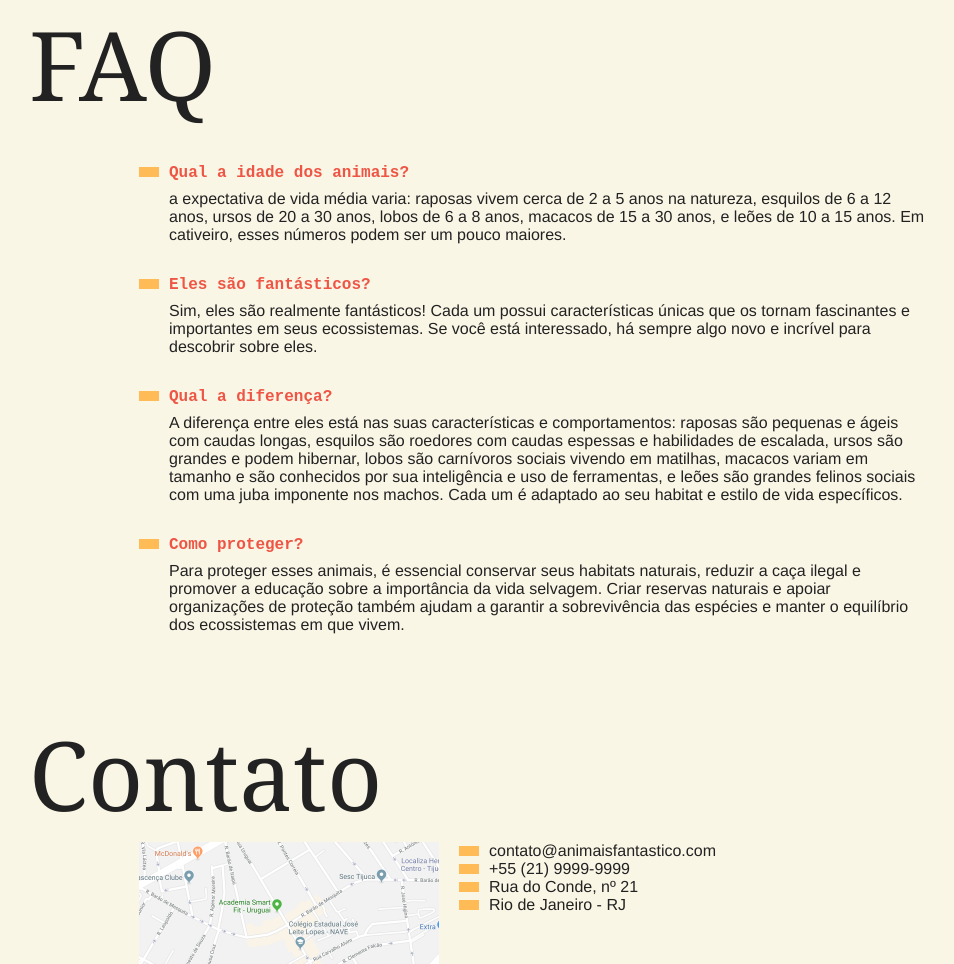
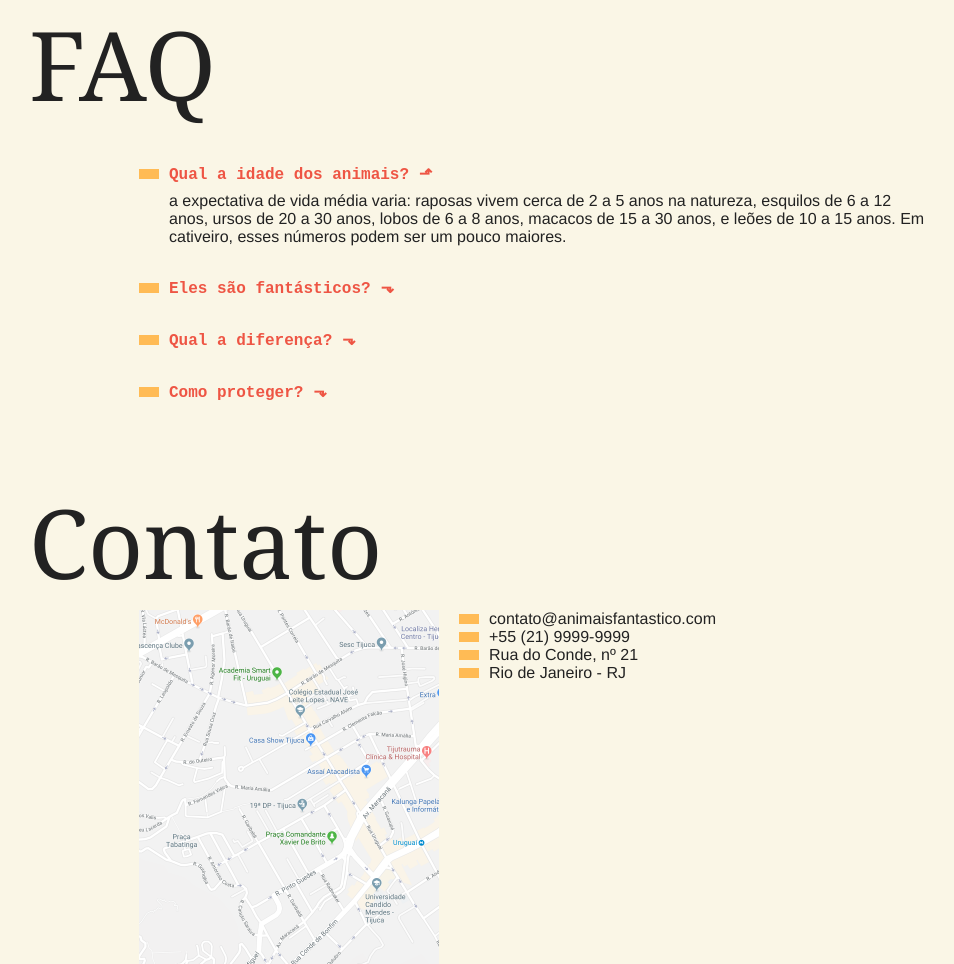
Before and after one commit to Egnaldo-Viana/animais, a plain HTML site: page index.html in a window 1280 px wide. Shown: the part 780-1744 px from the top of the page, without its empty margins (161-1115 px from the left). Drawn offline with Linux system fonts and the light colour scheme.

Commit message:
Accordion List

```diff
--- a/css/style.css
+++ b/css/style.css
@@ -242,3 +242,32 @@ body {
     transform: translate3d(0, 0, 0);
   }
 }
+
+.js-accordion dd {
+  display: none;
+}
+
+.js-accordion dt::after {
+  content: "⬎";
+  margin-left: 10px;
+}
+
+.js-accordion dt.ativo::after {
+  content: "⬏";
+}
+
+.js-accordion dd.ativo {
+  display: block;
+  animation: slideDown 1s forwards;
+}
+
+@keyframes slideDown {
+  from {
+    opacity: 0;
+    max-height: 0;
+  }
+  to {
+    max-height: 200px;
+    opacity: 1;
+  }
+}
--- a/index.html
+++ b/index.html
@@ -96,7 +96,7 @@
 
   <section class="grid-section faq" id="faq">
     <h1 class="titulo">FAQ</h1>
-    <dl class="faq-lista">
+    <dl class="faq-lista js-accordion">
       <dt>Qual a idade dos animais?</dt>
       <dd>a expectativa de vida média varia: raposas vivem cerca de 2 a 5 anos na natureza, esquilos de 6 a 12 anos, ursos de 20 a 30 anos, lobos de 6 a 8 anos, macacos de 15 a 30 anos, e leões de 10 a 15 anos. Em cativeiro, esses números podem ser um pouco maiores.</dd>
       <dt>Eles são fantásticos?</dt>
--- a/script.js
+++ b/script.js
@@ -1,3 +1,4 @@
+function initTabNav() {
   const tabMneu = document.querySelectorAll(".js-tabmenu li");
   const tabContetnt = document.querySelectorAll(".js-tabcontent section");
 
@@ -17,3 +18,25 @@ if (tabMneu.length && tabContetnt.length) {
       });
     });
   }
+}
+
+initTabNav();
+
+function initAccordion() {
+  const accordionList = document.querySelectorAll(".js-accordion dt");
+  const activeClass = "ativo";
+  if (accordionList.length) {
+    accordionList[0].classList.add(activeClass);
+    accordionList[0].nextElementSibling.classList.add(activeClass);
+
+    function activeAccordion() {
+      this.classList.toggle(activeClass);
+      this.nextElementSibling.classList.toggle(activeClass);
+    }
+
+    accordionList.forEach((item) => {
+      item.addEventListener("click", activeAccordion);
+    });
+  }
+}
+initAccordion();
```
Lines whose indentation alone changed are shown as unchanged.
